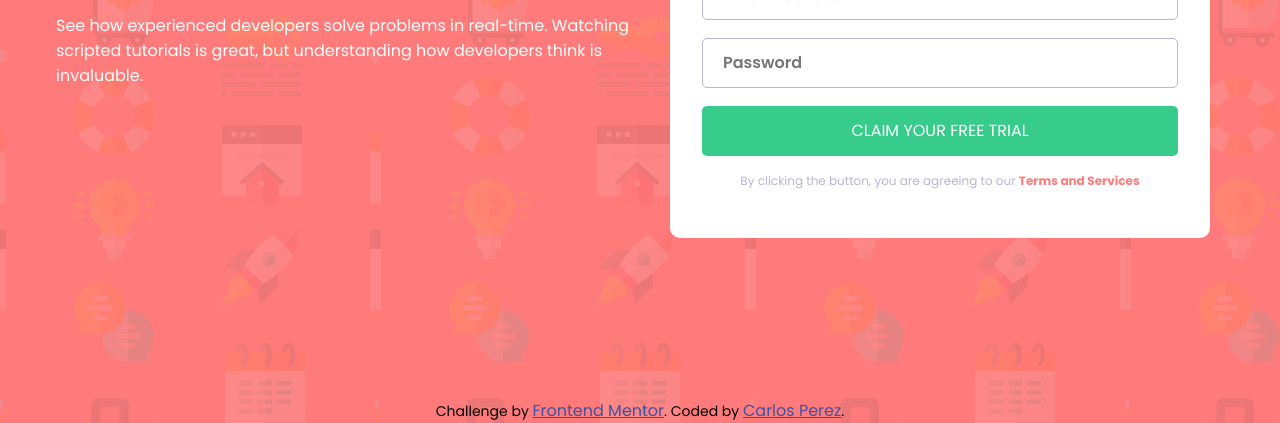
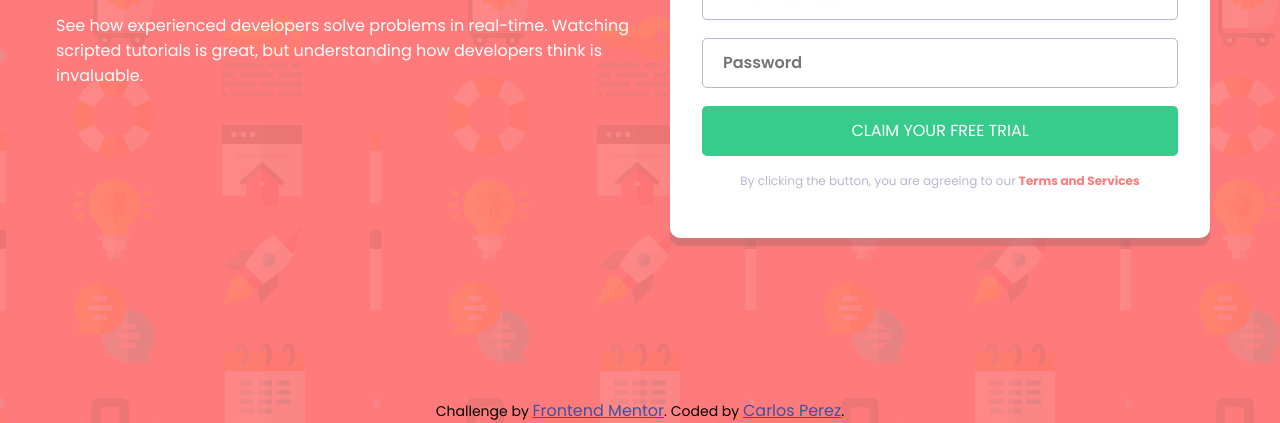
Before and after one commit to Carlos-A-P/intro-component-with-signup-form, a plain HTML site: page index.html in a window 1280 px wide. Shown: the part 439-862 px from the top of the page. Drawn offline with Linux system fonts and the light colour scheme.

Commit message:
Update style.css

```diff
--- a/css/style.css
+++ b/css/style.css
@@ -50,6 +50,7 @@ h1 {
 	background-color: white;
 	padding: 1.5rem 1.5rem;
 	border-radius: 10px;
+	box-shadow: 0 8px 1px rgba(182, 108, 108, 0.5);
 }
 
 span.topInfo {
```
